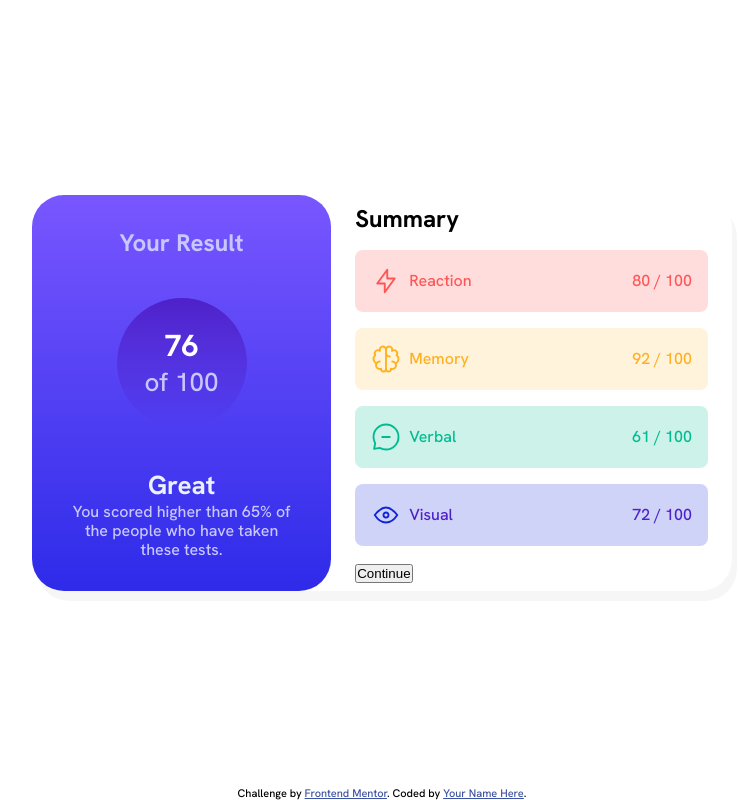
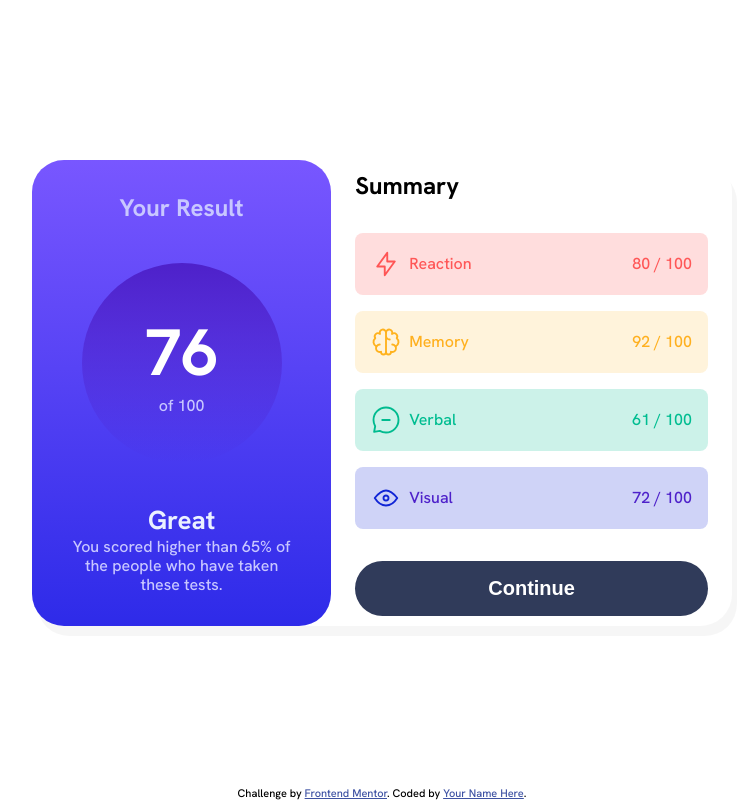
Before and after one commit to Albatraoz12/Result-Summery, a plain HTML site: page index.html in a window 1280 px wide. Shown: the whole page, without its empty margins (258-997 px from the left). Drawn offline with Linux system fonts and the light colour scheme.

Commit message:
style button to match design

```diff
--- a/assets/styles/styles.css
+++ b/assets/styles/styles.css
@@ -22,7 +22,7 @@
   --white: hsl(0, 0%, 100%);
   --pale-blue: hsl(221, 100%, 96%);
   --light-lavender: hsl(241, 100%, 89%);
-  --dark-gray-blue: hsl(224, 30%, 57%);
+  --dark-gray-blue: hsl(224, 30%, 27%);
 }
 
 /* Fonts */
@@ -95,8 +95,8 @@ main {
   justify-content: center;
   align-items: center;
   flex-direction: column;
-  height: 130px;
-  width: 130px;
+  height: 200px;
+  width: 200px;
   margin: 1rem;
   background-image: linear-gradient(
     to bottom,
@@ -108,8 +108,14 @@ main {
   font-size: 26px;
   color: var(--white);
 }
+
+.result-container .score-container {
+  font-size: 3.5rem;
+}
+
 .small-text {
   color: var(--light-lavender);
+  font-size: 16px;
 }
 
 .result-container h2 {
@@ -136,6 +142,8 @@ main {
 .summary-container {
   flex: 3;
   padding: 0 1.5rem;
+  display: flex;
+  flex-direction: column;
 }
 
 .list {
@@ -163,23 +171,41 @@ main {
 }
 .list-item.memory {
   color: var(--orangey-yellow);
-  /* Gul */
   background-color: hsla(39, 100%, 56%, 0.155);
 }
 .list-item.verbal {
   color: var(--green-teal);
-  /* Grön */
   background-color: hsla(166, 100%, 37%, 0.2);
 }
 .list-item.visual {
   color: var(--violet-blue);
-  /* blå */
   background-color: hsla(234, 85%, 45%, 0.2);
 }
 
 .icon {
   height: 30px;
   width: 30px;
+}
+
+.btn {
+  width: 100%;
+  margin: 0 auto;
+  padding: 1rem;
+  border: none;
+  border-radius: 4rem;
+  font-size: 20px;
+  font-weight: bold;
+  background-color: var(--dark-gray-blue);
+  color: var(--white);
+  cursor: pointer;
+}
+
+.btn:hover {
+  background: linear-gradient(
+    to bottom,
+    var(--light-slate-blue),
+    var(--light-royal-blue)
+  );
 }
 
 /* Footer styling */
--- a/index.html
+++ b/index.html
@@ -82,7 +82,7 @@
               <span> 72 / 100</span>
             </li>
           </ul>
-          <button>Continue</button>
+          <button class="btn">Continue</button>
         </section>
       </div>
     </main>
```
